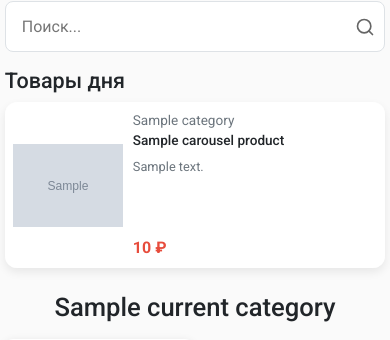
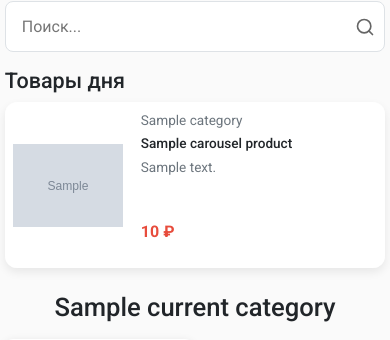
Before and after one commit to makstyrin1/Diploma_Project, a Django app: template products/templates/products/product_list.html in a window 390 px wide. Shown: the part 120-460 px from the top of the page. Run offline with Django 5.2, Linux system fonts and the light colour scheme; the template is opened without the code that fills it: most values are stand-ins (such as "Sample title", 1, 10 or a date in 2020); grey boxes marked "Sample" are stand-in pictures.

Commit message:
дороботал css в карусели

```diff
--- a/products/static/css/components.css
+++ b/products/static/css/components.css
@@ -737,18 +737,19 @@ textarea {
 }
 
 #heroCarousel .carousel-control-next {
-  right: 12px;
-  left: auto;
+  background: none;
+  border: none;
 }
 
 #heroCarousel .carousel-control-prev {
-  left: 12px;
-  right: auto;
+  background: none;
+  border: none;
 }
 
 #heroCarousel .carousel-control-prev-icon,
 #heroCarousel .carousel-control-next-icon {
-  filter: invert(0.3);
+  filter: invert(50%);
+  opacity: 0.15;
 }
 
 .carousel-product-card {
@@ -774,7 +775,7 @@ textarea {
 .carousel-product-image {
   width: 100%;
   height: 150px;
-  object-fit: contain; /* ← чтобы не обрезалось */
+  object-fit: contain;
   object-position: center;
   background-color: #ffffff;
 }
@@ -796,6 +797,7 @@ textarea {
   font-size: 0.85rem;
   color: #6c757d;
   text-decoration: none;
+  margin-left: 0.5rem;
 }
 
 .carousel-product-content .product-card__title {
@@ -807,25 +809,27 @@ textarea {
 .carousel-product-content .product-card__title a {
   color: #212529;
   text-decoration: none;
+  margin-left: 0.5rem;
 }
 
 .carousel-product-content .product-card__desc {
   font-size: 0.9rem;
   color: #6c757d;
-  margin: 0.5rem 0;
-  line-height: 1,4;
-  max-height: 40px;
+  margin-right: 0.5rem;
+  line-height: 1.4;
+  max-height: calc(0.9rem * 1.4 * 3);
   overflow: hidden;
   display: -webkit-box;
-  -webkit-line-clamp: 2;
+  -webkit-line-clamp: 3;
   -webkit-box-orient: vertical;
+  margin-left: 0.5rem;
 }
 
 .carousel-product-footer {
   display: flex;
   justify-content: space-between;
   align-items: center;
-  margin-top: auto;
+  margin-top: 1rem;
 }
 
 .carousel-product-footer .price {
@@ -875,11 +879,21 @@ textarea {
   .carousel-product-content .product-card__title {
     font-size: 1rem;
   }
-  .carousel-product-content .product-card__desc {
-    font-size: 0.8rem;
-    max-height: 32px;
+.carousel-product-content .product-card__desc {
+    line-height: 1.4;
+    font-size: 0.85rem;
+    margin-right: 1.75rem;
+    max-height: calc(0.8rem * 1.4 * 3);
+    overflow: hidden;
+    display: -webkit-box;
+    -webkit-line-clamp: 3;
+    -webkit-box-orient: vertical;
+    margin-left: 0.5rem;
+    margin-bottom: 0;
+}
+}
+.carousel-product-footer .price {
+    font-size: 1rem;
+    margin-bottom: 1rem;
+    margin-left: 0.5rem;
   }
-  .carousel-product-footer .price {
-    font-size: 1rem;
-  }
-}
```
Also changed, not shown: products/templates/products/product_list.html (+14 -14 lines).
